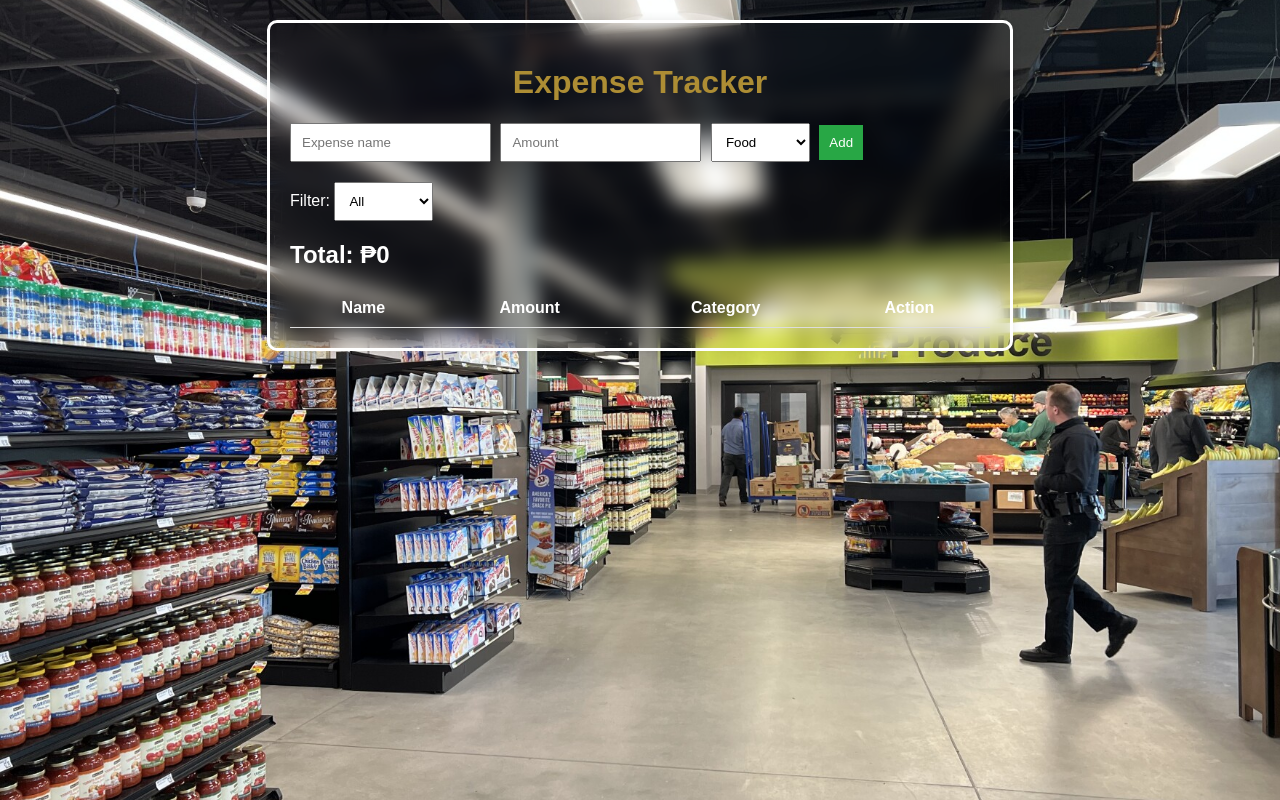
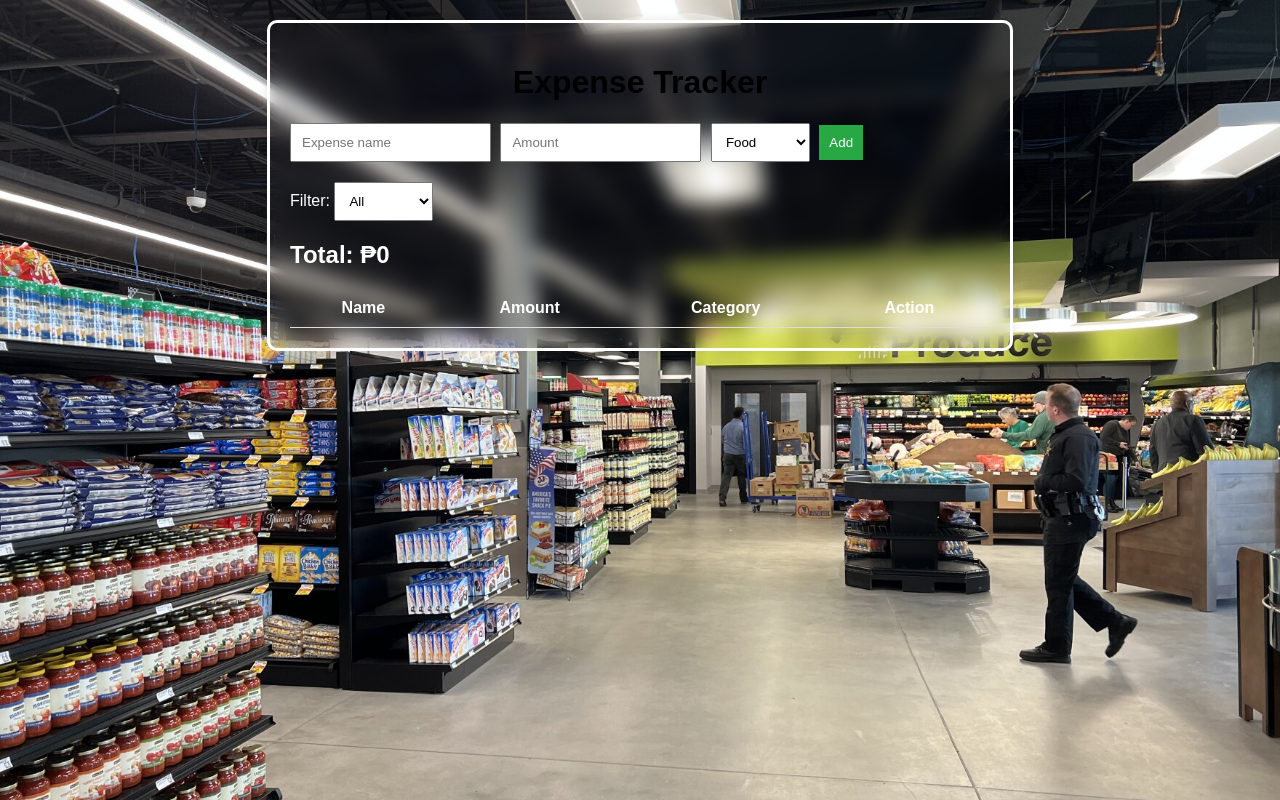
Before and after one commit to bhebinaustria25-dotcom/austria, a plain HTML site: page index.html in a window 1280 px wide. Drawn offline with Linux system fonts and the light colour scheme.

Commit message:
Update final.css

```diff
--- a/final.css
+++ b/final.css
@@ -21,7 +21,7 @@ body {
 }
 
 h1 {
-    color: rgba(173, 141, 52);
+    color:  linear-gradient(rgb(19, 18, 18),rgb(180, 177, 177));
     text-align: center;
 }
 label{
```
